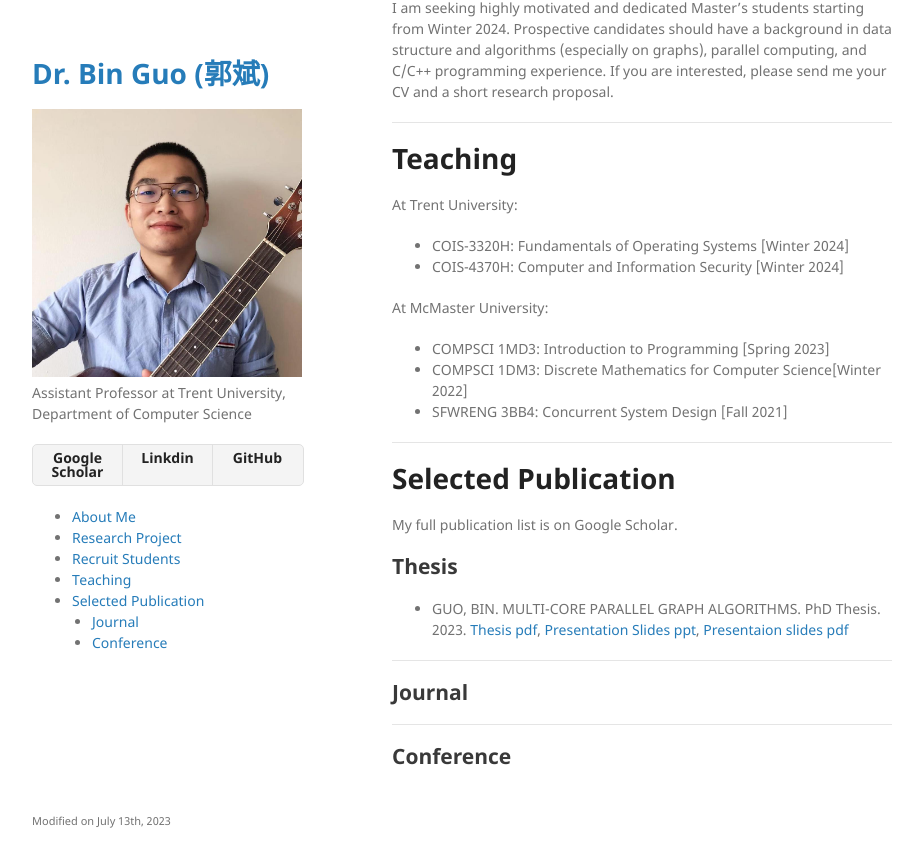
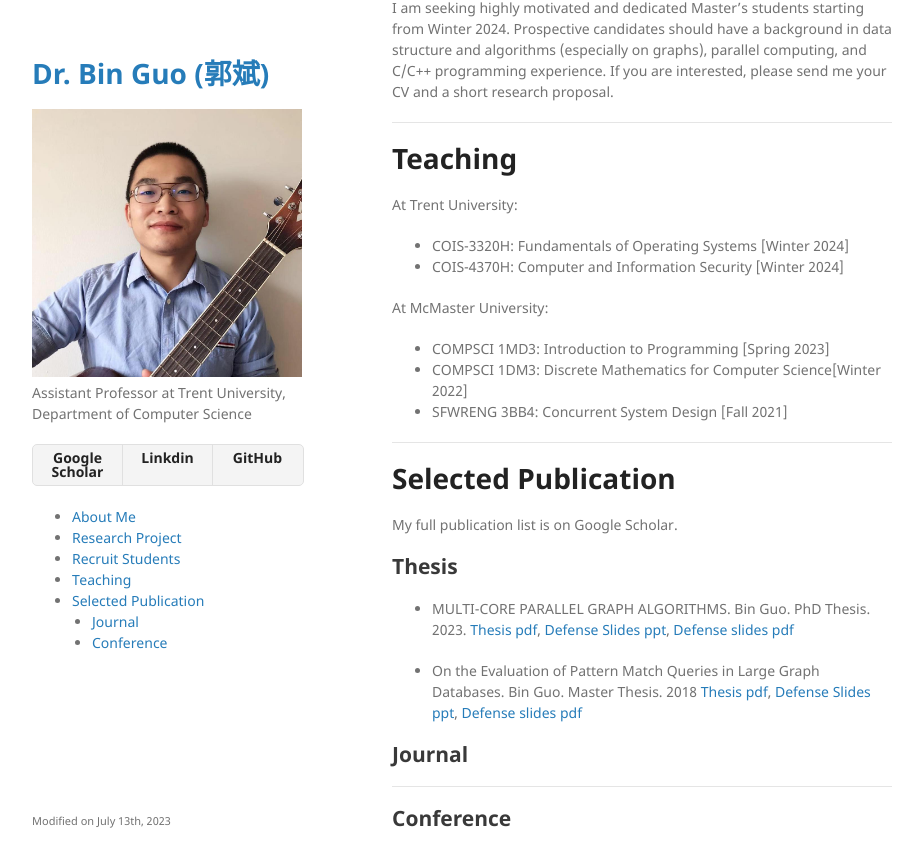
Before and after one commit to bin-guo/bin-guo.github.io, a Jekyll site: the page built from index.md, in a window 1280 px wide and 900 px high, scrolled down 526 px. Shown: the top 867 px of the window, without its empty margins (178-1101 px from the left). Built offline with Jekyll 4.4.1, drawn with Linux system fonts in a browser that asks for light colours; our own code applies the rules of GitHub Pages for plain Markdown files; before the commit the page ends 1364 px from its top, so only the background shows below that.

Commit message:
Update index.md

```diff
--- a/index.md
+++ b/index.md
@@ -29,9 +29,9 @@ At McMaster University:
 # Selected Publication
 My full publication list is on Google Scholar.
 ## Thesis
-- GUO, BIN. MULTI-CORE PARALLEL GRAPH ALGORITHMS. PhD Thesis. 2023. [Thesis pdf](https://macsphere.mcmaster.ca/bitstream/11375/28562/2/Guo_Bin_2023May_PhD.pdf), [Presentation Slides ppt](publication/thesis/Defense-2.pptx), [Presentaion slides pdf](publication/thesis/Defense-2.pdf)
+- MULTI-CORE PARALLEL GRAPH ALGORITHMS. Bin Guo. PhD Thesis. 2023. [Thesis pdf](https://macsphere.mcmaster.ca/bitstream/11375/28562/2/Guo_Bin_2023May_PhD.pdf), [Defense Slides ppt](publication/thesis/Defense-2.pptx), [Defense slides pdf](publication/thesis/Defense-2.pdf)
 
----
+- On the Evaluation of Pattern Match Queries in Large Graph Databases. Bin Guo. Master Thesis. 2018 [Thesis pdf](https://winnspace.uwinnipeg.ca/bitstream/handle/10680/1997/Guo_Bin_final_thesis.pdf?sequence=1), [Defense Slides ppt](publication/thesis/defence-V1.5.pptx), [Defense slides pdf](publication/thesis/defence-V1.5.pdf)
 
 ## Journal
 
```
